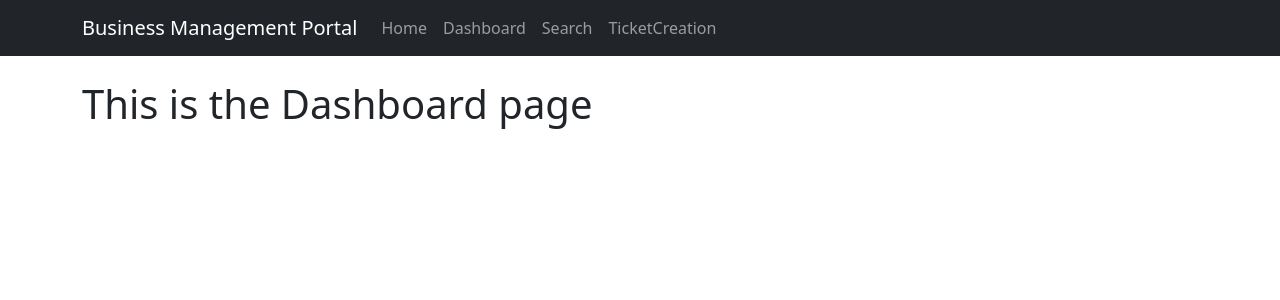
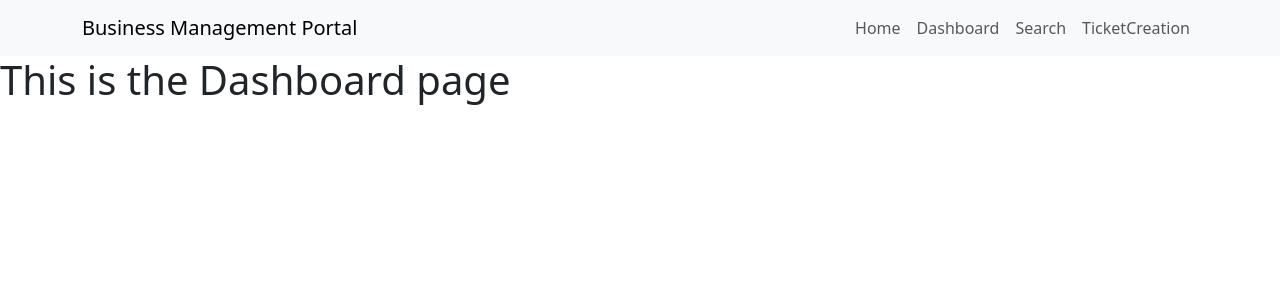
Before and after one commit to imOnVacation/frontend-tech-final-project, a React (Create React App) app in the folder client/: page /dashboard in a window 1280 px wide. Shown: the top 300 px of the page. Built offline with nearby package versions, Linux system fonts and the light colour scheme.

Commit message:
added a header componenet instead of having it in the main page

```diff
--- a/client/public/index.html
+++ b/client/public/index.html
@@ -24,7 +24,7 @@
       work correctly both with client-side routing and a non-root public URL.
       Learn how to configure a non-root public URL by running `npm run build`.
     -->
-    <title>React App</title>
+    <title>Business Management Portal</title>
   </head>
   <body>
     <noscript>You need to enable JavaScript to run this app.</noscript>
--- a/client/src/App.js
+++ b/client/src/App.js
@@ -1,45 +1,21 @@
 import React from 'react';
-import { BrowserRouter as Router, Routes, Route, Link } from 'react-router-dom';
-import { Navbar, Nav, Container } from 'react-bootstrap';
+import { BrowserRouter as Router, Routes, Route } from 'react-router-dom';
 import Home from './pages/Home';
 import Dashboard from './pages/Dashboard';
 import Search from './pages/Search';
 import TicketCreation from './pages/TicketCreation';
+import Header from './components/Header';
 
 export default function App() {
   return (
     <Router>
-      <Navbar bg='dark' variant='dark' expand='lg'>
-        <Container>
-          <Navbar.Brand href='/'>Business Management Portal</Navbar.Brand>
-          <Navbar.Toggle aria-controls='basic-navbar-nav' />
-          <Navbar.Collapse id='basic-navbar-nav'>
-            <Nav className='me-auto'>
-              <Nav.Link as={Link} to='/'>
-                Home
-              </Nav.Link>
-              <Nav.Link as={Link} to='/dashboard'>
-                Dashboard
-              </Nav.Link>
-              <Nav.Link as={Link} to='/search'>
-                Search
-              </Nav.Link>
-              <Nav.Link as={Link} to='/ticketcreation'>
-                TicketCreation
-              </Nav.Link>
-            </Nav>
-          </Navbar.Collapse>
-        </Container>
-      </Navbar>
-
-      <Container className='my-4'>
+      <Header />
       <Routes>
         <Route exact path='/' element={<Home />} />
         <Route path='/dashboard' element={<Dashboard />} />
         <Route path='/search' element={<Search />} />
         <Route path='/ticketcreation' element={<TicketCreation />} />
       </Routes>
-      </Container>
     </Router>
   );
 }
--- /dev/null
+++ b/client/src/components/Header.js
@@ -0,0 +1,33 @@
+import React from 'react';
+import { Navbar, Nav, Container } from 'react-bootstrap';
+import { Link } from 'react-router-dom';
+import '../style.css';
+
+const Header = () => {
+  return (
+    <Navbar bg='light' variant='light' expand='lg'>
+      <Container>
+        <Navbar.Brand href='/'>Business Management Portal</Navbar.Brand>
+        <Navbar.Toggle aria-controls='basic-navbar-nav' />
+        <Navbar.Collapse id='basic-navbar-nav'>
+          <Nav className='ms-auto'>
+            <Nav.Link as={Link} to='/' className='nav-link'>
+              Home
+            </Nav.Link>
+            <Nav.Link as={Link} to='/dashboard' className='nav-link'>
+              Dashboard
+            </Nav.Link>
+            <Nav.Link as={Link} to='/search' className='nav-link'>
+              Search
+            </Nav.Link>
+            <Nav.Link as={Link} to='/ticketcreation' className='nav-link'>
+              TicketCreation
+            </Nav.Link>
+          </Nav>
+        </Navbar.Collapse>
+      </Container>
+    </Navbar>
+  );
+};
+
+export default Header;
--- /dev/null
+++ b/client/src/style.css
@@ -0,0 +1,5 @@
+.nav-link:hover {
+  background-color: #d3d3d3;
+  color: #000;
+  border-radius: 5px;
+}
```
Also changed, not shown: 1 other file (tests, documents, lock files or other folders). Lines whose indentation alone changed are shown as unchanged.
